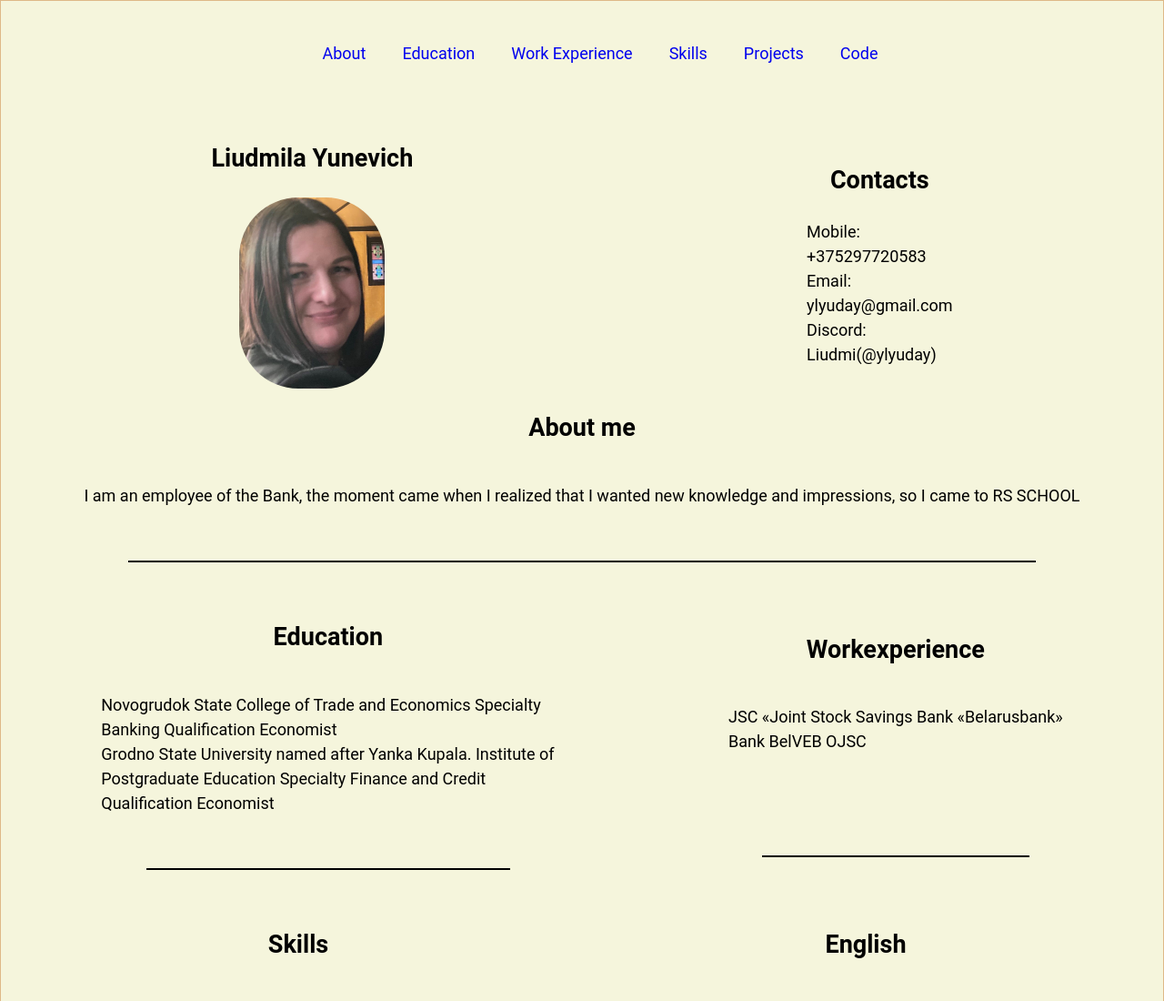
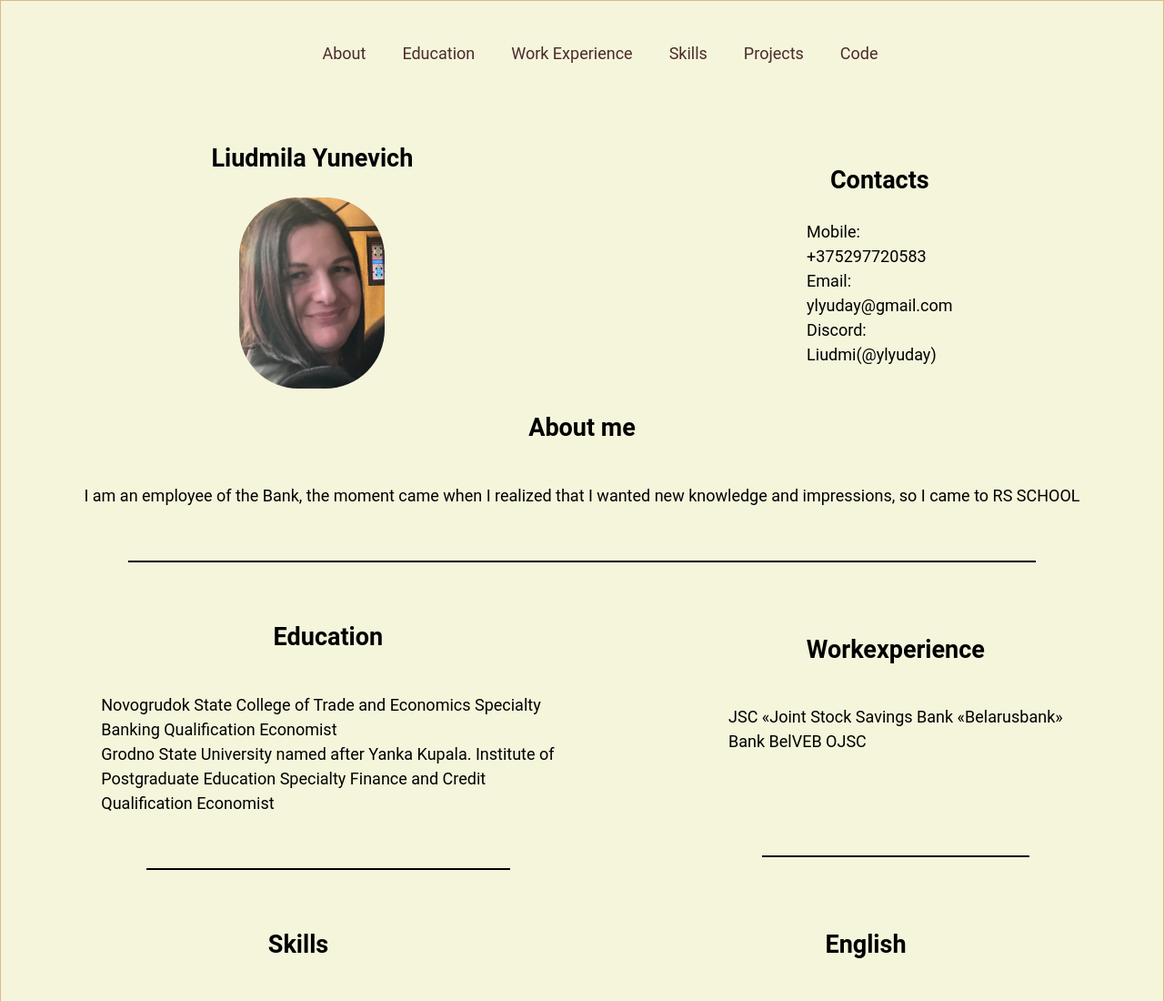
Before and after one commit to ylyuday/rsschool-cv, a plain HTML site: page index.html in a window 1280 px wide. Shown: the top 1100 px of the page at 91% size. Drawn offline with Linux system fonts and the light colour scheme.

Commit message:
feat: modified index file

```diff
--- a/style.css
+++ b/style.css
@@ -22,6 +22,10 @@ a {
     text-decoration: none;
 }
 
+a:hover {
+    color: brown;
+}
+
 .container {
     max-width: 1440px;
     margin: 0 auto;
@@ -44,10 +48,9 @@ a {
 .nav-link {
     padding: 0 20px;
     line-height: 50px;
-}
+    color: rgb(76, 43, 43);
 
-.nav-link {
-    transition: .3s;
+    transition: 0.5s ease;
 }
 
 .one-container {
```
